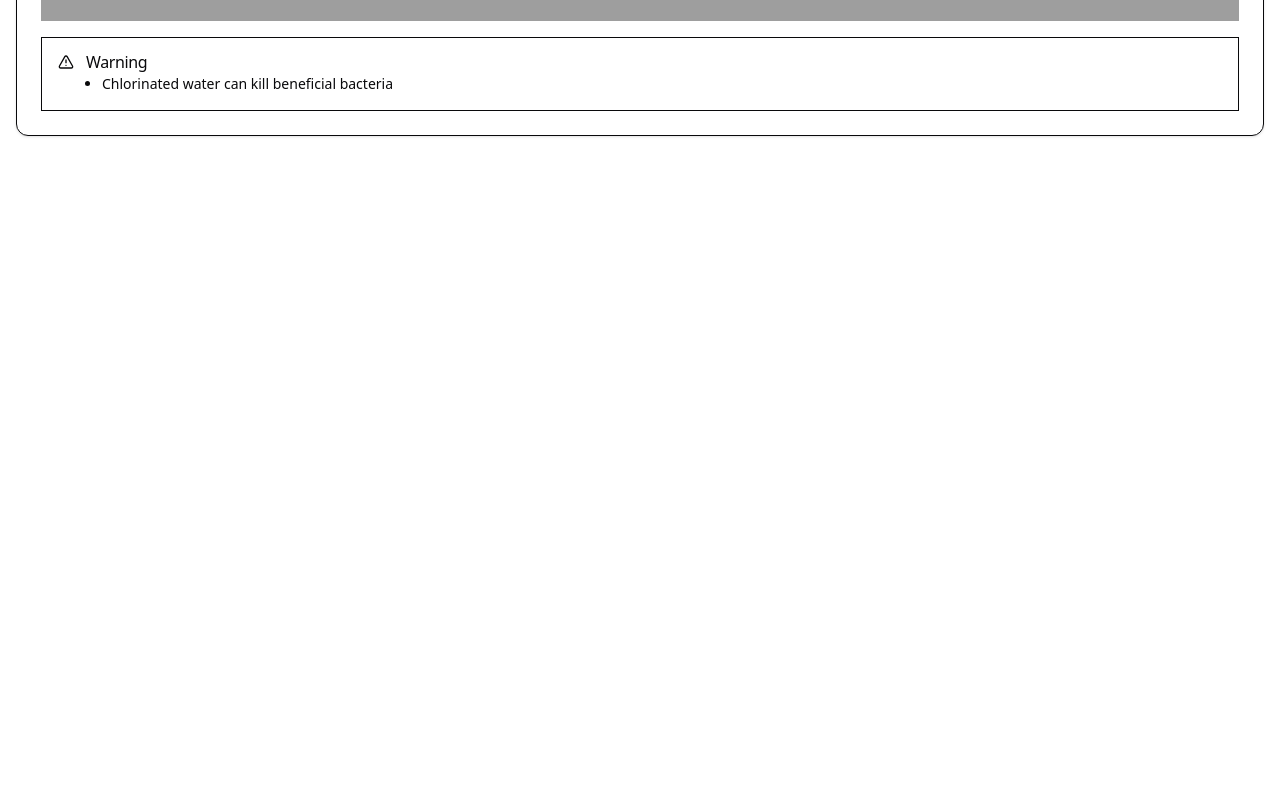
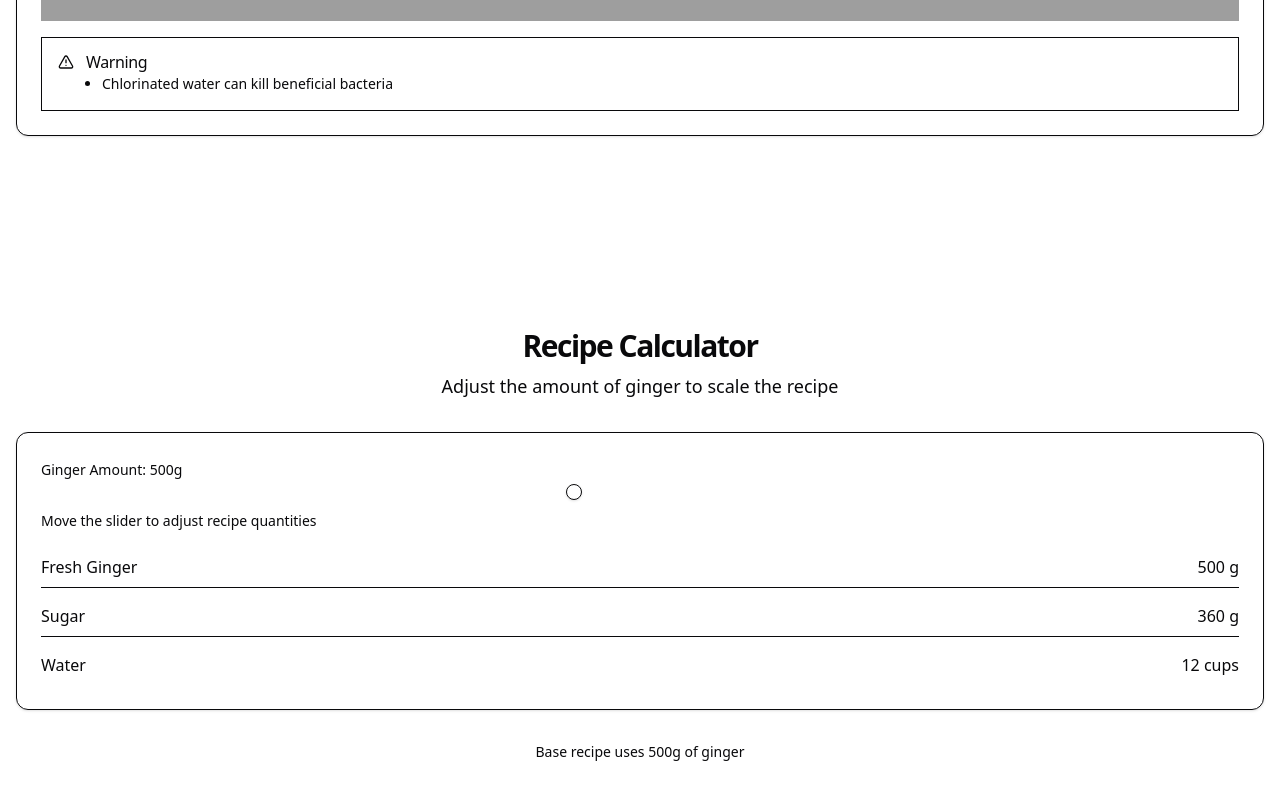
Before and after one commit to kauf5350/ginger, a Next.js app: page / in a window 1280 px wide. Shown: the part 3054-3854 px from the top of the page. Before the commit the page ends 3286 px from the top, so only its background shows below. Built offline with nearby package versions, Linux system fonts and the light colour scheme; grey boxes are pictures that could not be loaded.

Commit message:
Calculator
Set up recipe calculator to helps folks with scaling up and down

```diff
--- a/app/page.tsx
+++ b/app/page.tsx
@@ -3,6 +3,7 @@ import { Header } from '@/components/layout/header'
 import { Hero } from '@/components/sections/hero'
 import { Requirements } from '@/components/sections/requirements'
 import { Timeline } from '@/components/sections/timeline'
+import { Calculator } from '@/components/sections/calculator'
 
 export default function Home() {
   return (
@@ -12,6 +13,7 @@ export default function Home() {
         <Hero />
         <Requirements />
         <Timeline />
+        <Calculator />
       </main>
     </div>
   );
--- /dev/null
+++ b/components/sections/calculator/index.tsx
@@ -0,0 +1,97 @@
+'use client'
+
+import { useState } from 'react'
+import { motion } from 'framer-motion'
+import { Slider } from '@/components/ui/slider'
+import { Card, CardContent, CardHeader } from '@/components/ui/card'
+import { baseRecipe } from '@/data/recipe'
+
+export function Calculator() {
+  const [gingerAmount, setGingerAmount] = useState([500]) // Start with base recipe amount
+
+  const calculateIngredients = (ginger: number) => {
+    return [
+      {
+        name: "Fresh Ginger",
+        amount: ginger,
+        unit: "g"
+      },
+      {
+        name: "Sugar",
+        amount: ginger * baseRecipe.ratios.sugar,
+        unit: "g"
+      },
+      {
+        name: "Water",
+        amount: ginger * baseRecipe.ratios.water,
+        unit: "cups"
+      }
+    ]
+  }
+
+  const ingredients = calculateIngredients(gingerAmount[0])
+
+  const formatAmount = (amount: number): string => {
+    return amount >= 10 ? Math.round(amount).toString() : amount.toFixed(1)
+  }
+
+  return (
+    <section className="container px-4 py-12 md:py-24">
+      <motion.div
+        initial={{ opacity: 0, y: 20 }}
+        animate={{ opacity: 1, y: 0 }}
+        transition={{ duration: 0.5 }}
+        className="space-y-8"
+      >
+        <div className="space-y-2 text-center">
+          <h2 className="text-3xl font-bold tracking-tighter">Recipe Calculator</h2>
+          <p className="text-lg text-muted-foreground">
+            Adjust the amount of ginger to scale the recipe
+          </p>
+        </div>
+
+        <Card>
+          <CardHeader>
+            <div className="space-y-4">
+              <div className="space-y-2">
+                <label className="text-sm font-medium">
+                  Ginger Amount: {formatAmount(gingerAmount[0])}g
+                </label>
+                <Slider
+                  value={gingerAmount}
+                  onValueChange={setGingerAmount}
+                  min={100}
+                  max={1000}
+                  step={50}
+                  className="w-full"
+                />
+              </div>
+              <div className="text-sm text-muted-foreground">
+                Move the slider to adjust recipe quantities
+              </div>
+            </div>
+          </CardHeader>
+          <CardContent>
+            <div className="space-y-4">
+              {ingredients.map((ingredient) => (
+                <div
+                  key={ingredient.name}
+                  className="flex items-center justify-between border-b pb-2 last:border-0"
+                >
+                  <span className="font-medium">{ingredient.name}</span>
+                  <span>
+                    {formatAmount(ingredient.amount)} {ingredient.unit}
+                  </span>
+                </div>
+              ))}
+            </div>
+          </CardContent>
+        </Card>
+
+        <div className="text-sm text-muted-foreground text-center">
+          <p>Base recipe uses {baseRecipe.baseGinger}g of ginger</p>
+        </div>
+      </motion.div>
+    </section>
+  )
+}
--- /dev/null
+++ b/data/recipe.ts
@@ -0,0 +1,26 @@
+import { Recipe } from '@/types/recipe'
+
+export const baseRecipe: Recipe = {
+  baseGinger: 500, // Base ginger amount in grams
+  ratios: {
+    sugar: 0.72, // 360g sugar / 500g ginger = 0.72
+    water: 0.024, // 12 cups / 500g ginger = 0.024 cups per gram
+  },
+  ingredients: [
+    {
+      name: "Fresh Ginger",
+      amount: 500,
+      unit: "g"
+    },
+    {
+      name: "Sugar",
+      amount: 360,
+      unit: "g"
+    },
+    {
+      name: "Water",
+      amount: 12,
+      unit: "cups"
+    }
+  ]
+}
--- /dev/null
+++ b/types/recipe.ts
@@ -0,0 +1,14 @@
+export interface RecipeIngredient {
+  name: string
+  amount: number
+  unit: string
+}
+
+export interface Recipe {
+  baseGinger: number
+  ratios: {
+    sugar: number
+    water: number
+  }
+  ingredients: RecipeIngredient[]
+}
```
